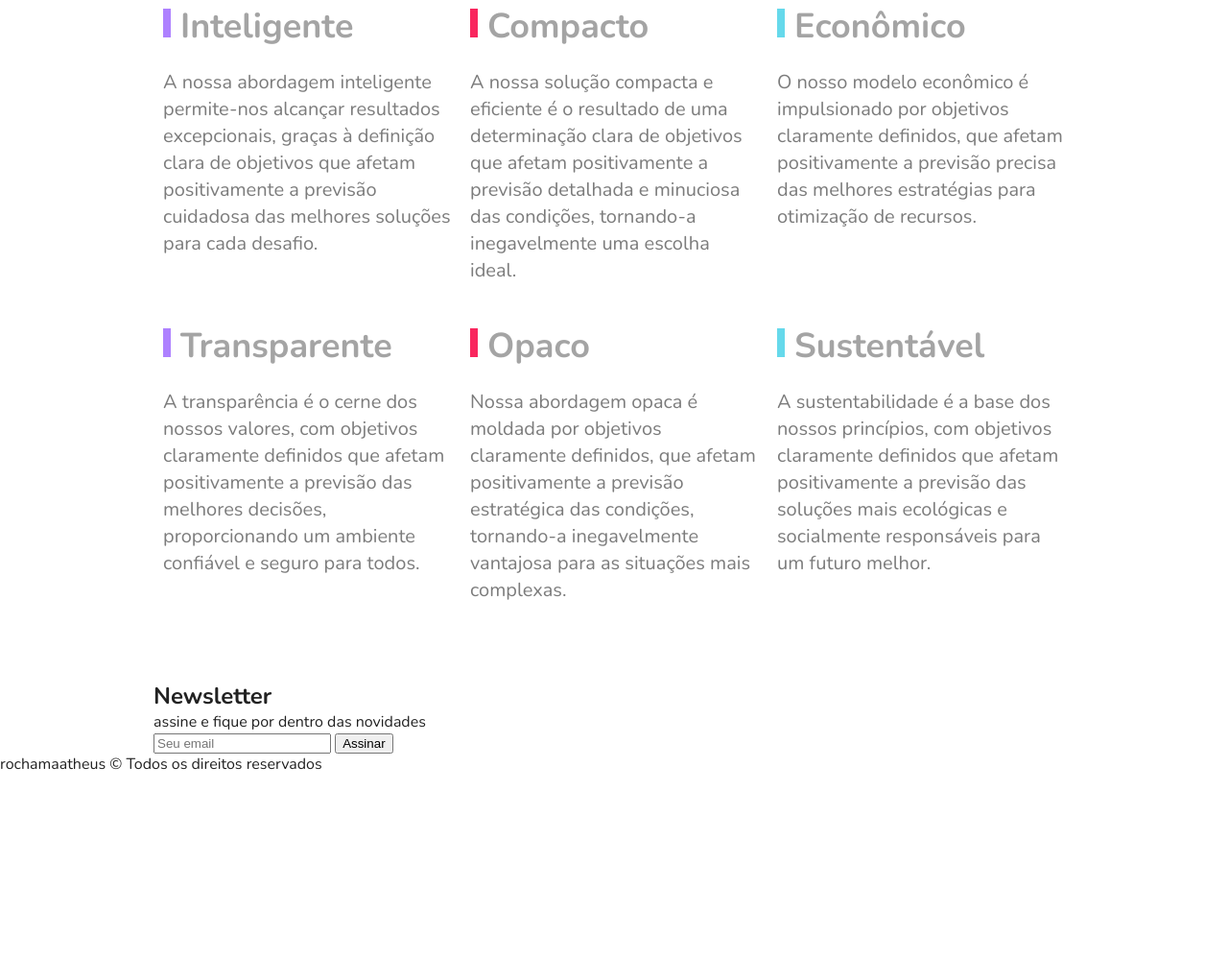
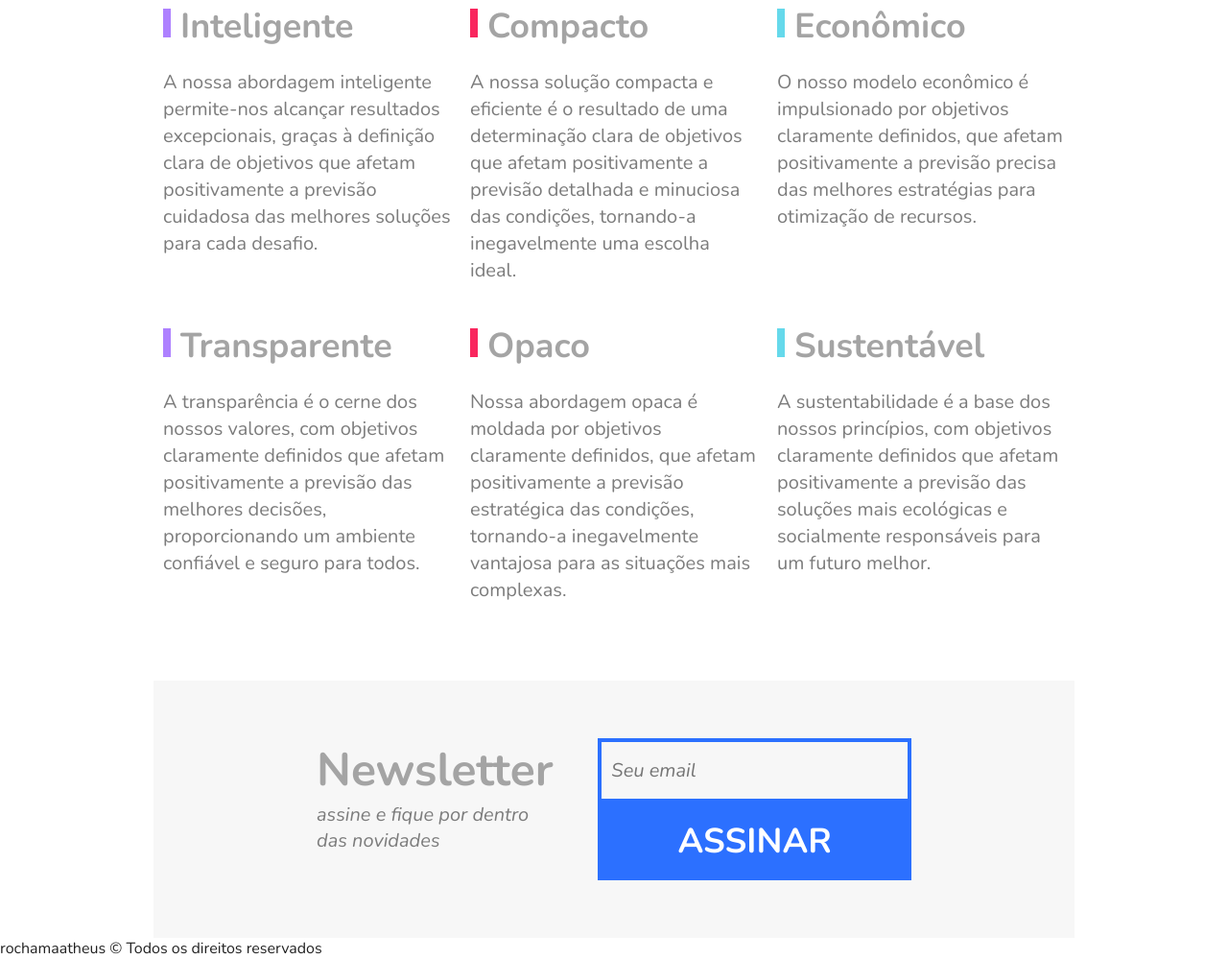
Before and after one commit to rochamaatheus/FlexBlog, a plain HTML site: page index.html in a window 1280 px wide. Shown: the part 2614-3613 px from the top of the page at 96% size. Before the commit the page ends 3421 px from the top, so only its background shows below. Drawn offline with nearby package versions, Linux system fonts and the light colour scheme.

Commit message:
.newsletter

```diff
--- a/style.css
+++ b/style.css
@@ -311,3 +311,71 @@ img {
   line-height: 1.4;
   color: #7c7c7c;
 }
+
+/* NEWSLETTER */
+
+.newsletter {
+  background-color: #f7f7f7;
+  padding: 3.75rem calc((100% - 60rem) / 2);
+  display: flex;
+  flex-wrap: wrap;
+}
+
+.newsletter-info {
+  flex: 1 1 15rem;
+  margin: 0 0.625rem;
+}
+
+.newsletter-info h1 {
+  font-size: 3rem;
+  color: #a4a4a4;
+}
+
+.newsletter-info p {
+  font-size: 1.25rem;
+  font-style: italic;
+  max-width: 14.375rem;
+  color: #7c7c7c;
+  margin-bottom: 0.625rem;
+}
+
+.newsletter-form {
+  flex: 2 1 16.25rem;
+  margin: 0 0.625rem;
+  align-self: center;
+  display: flex;
+  flex-wrap: wrap;
+}
+
+.newsletter-form input {
+  flex: 3 1 16.25rem;
+  font-size: 1.25rem;
+  color: #7c7c7c;
+  font-style: italic;
+  font-family: 'Nunito', Arial, Helvetica, sans-serif;
+  border: 4px solid #2c70ff;
+  background: transparent;
+  padding: 1rem 0.625rem;
+  margin: 0;
+  border-radius: 0;
+}
+
+.newsletter-form button {
+  flex: 1 1 16.25rem;
+  font-family: 'Nunito', Arial, Helvetica, sans-serif;
+  font-size: 2.25rem;
+  font-weight: bold;
+  text-transform: uppercase;
+  background-color: #2c70ff;
+  color: #fff;
+  margin: 0;
+  cursor: pointer;
+  border: 0;
+  padding: 1rem 0.625rem;
+}
+
+@media (max-width: 37.5rem) {
+  .newsletter-form button {
+    font-size: 1.5em;
+  }
+}
```
